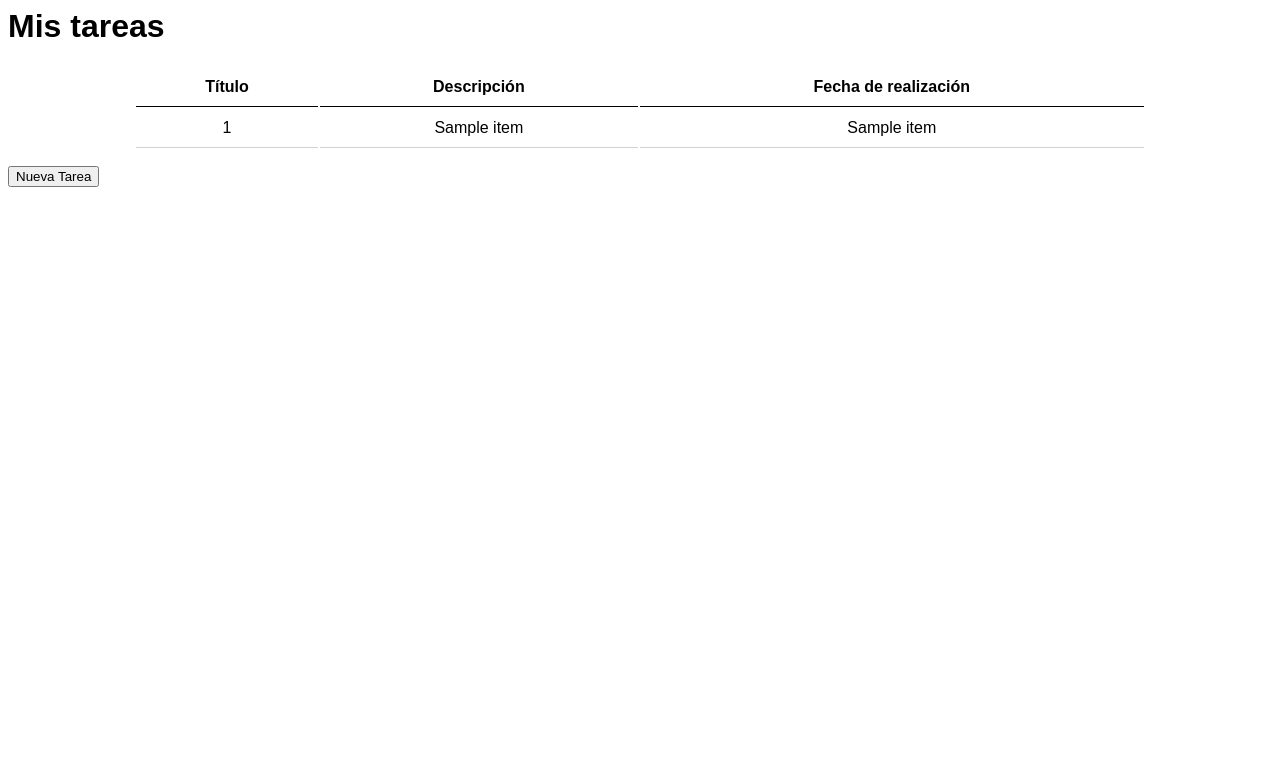
After one commit to fdiazgilg/flask_tasks, a Flask app: template tasks/templates/index.html in a window 1280 px wide. The commit adds this page. Shown: the top 783 px of the page. Run offline with Flask 2, Linux system fonts and the light colour scheme; the template is opened without the code that fills it: most values are stand-ins (such as "Sample title", 1, 10 or a date in 2020).

Commit message:
Añadir Tarea y validar

```diff
--- /dev/null
+++ b/tasks/static/css/styles.css
@@ -0,0 +1,21 @@
+body {
+    font-family: Arial, Helvetica, sans-serif;
+}
+
+.tasks_table{
+    width: 80%;
+    margin: 12px auto;
+}
+
+nav{
+    margin: 12px 0;
+}
+
+.tasks_table td, .tasks_table th{
+    padding: 10px;
+    border-bottom: 1px solid lightgray;
+}
+
+.tasks_table th{
+    border-color: black;
+}
--- /dev/null
+++ b/tasks/templates/index.html
@@ -0,0 +1,31 @@
+<html lang="en">
+<head>
+    <meta charset="UTF-8">
+    <meta name="viewport" content="width=device-width, initial-scale=1.0">
+    <meta http-equiv="X-UA-Compatible" content="ie=edge">
+    <title>Lista de Tareas</title>
+    <link rel="stylesheet" href="/static/css/styles.css">
+</head>
+<body>
+    <h1>Mis tareas</h1>
+    <form action="/index">
+        <table class="tasks_table">
+            <tr>
+                <th>Título</th>
+                <th>Descripción</th>
+                <th>Fecha de realización</th>
+            </tr>
+            {%for item in registros %}
+            <tr>
+                <td align="CENTER">{{item[0]}}</td>
+                <td align="CENTER">{{item[1]}}</td>
+                <td align="CENTER">{{item[2]}}</td>
+            </tr>
+            {% endfor %}
+        </table>
+    </form>
+    <form method="get" action="/newtask">
+        <button type="submit">Nueva Tarea</button>
+    </form>
+</body>
+</html>
```
Also changed, not shown: tasks/routes.py (+27 -19 lines), tasks/templates/task.html (+5 -5 lines), 1 other file.
